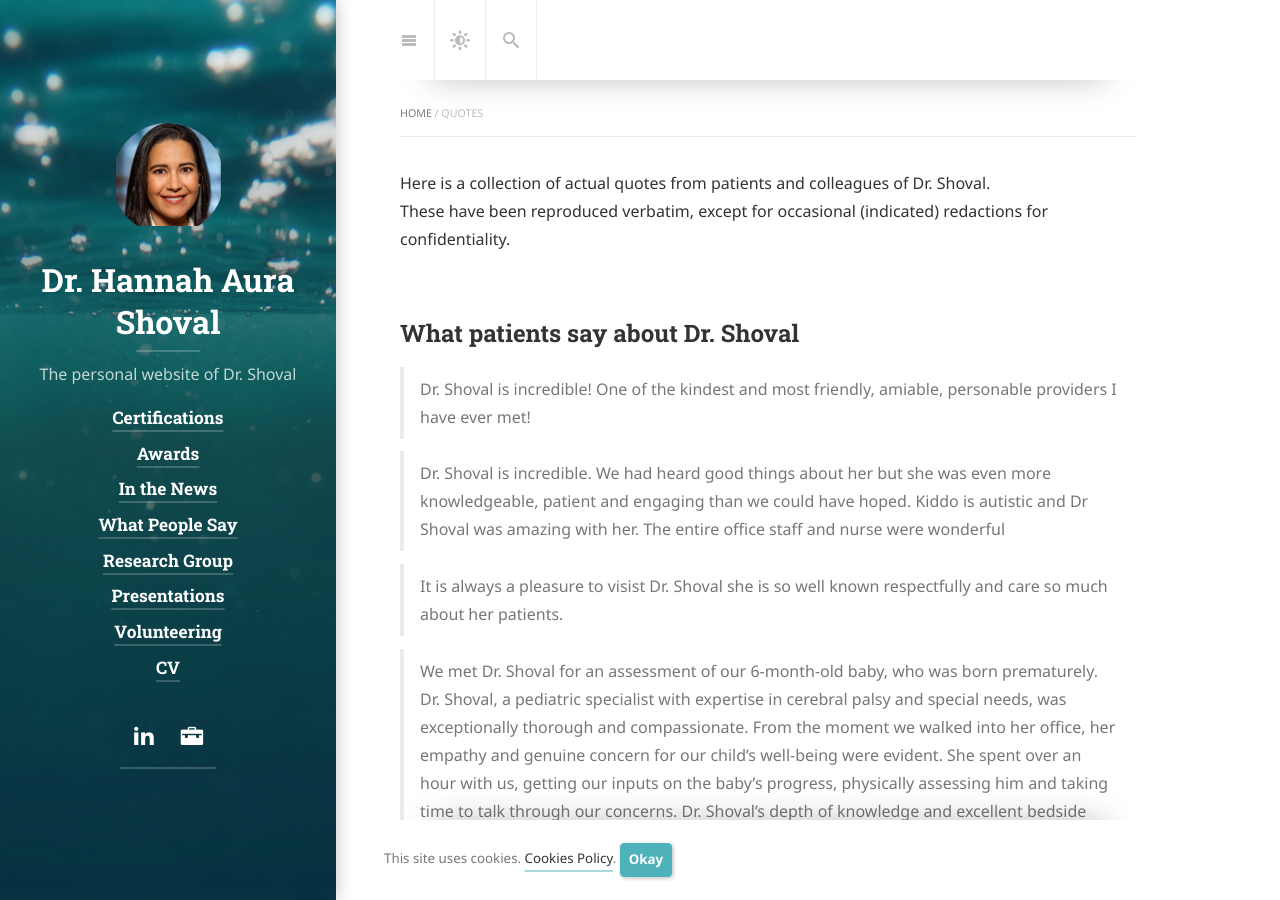
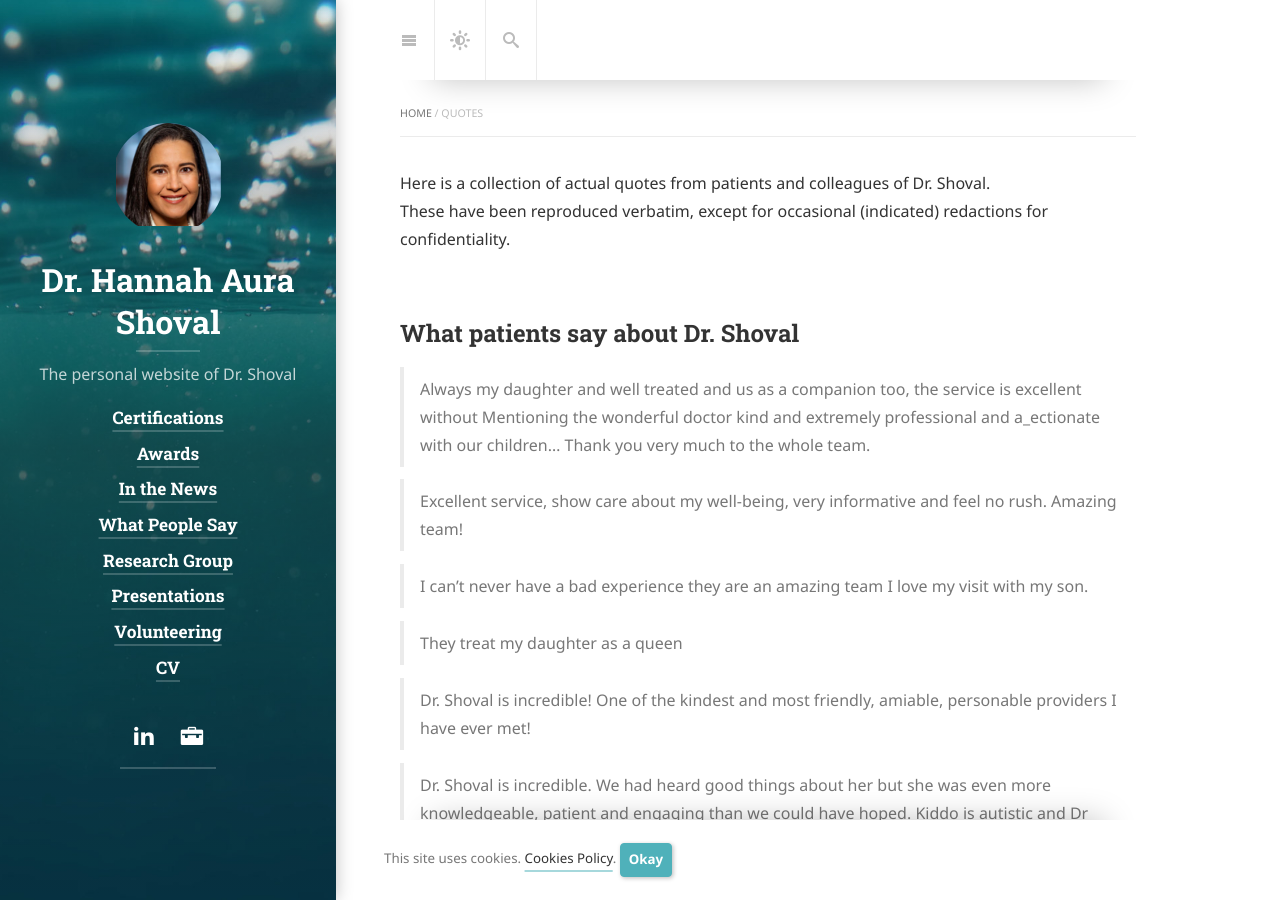
Before and after one commit to physiatry/physiatry.github.io, a Jekyll site: the page built from quotes.md, in a window 1280 px wide and 900 px high. Built offline with Jekyll 4.4.1, drawn with Linux system fonts in a browser that asks for light colours; cached includes are drawn as plain includes; nearby versions of some CDN libraries; some web fonts are replaced; library files that are not in the unit come from our copies.

Commit message:
Add patient quotes
Signed-off-by: Avi Shinnar <shinnar@us.ibm.com>

```diff
--- a/quotes.md
+++ b/quotes.md
@@ -10,6 +10,17 @@ These have been reproduced verbatim, except for occasional (indicated) redaction
 {:toc .large-only}
 
 ## What patients say about Dr. Shoval
+
+> Always my daughter and well treated and us as a companion too, the
+  service is excellent without Mentioning the wonderful doctor kind
+  and extremely professional and a_ectionate with our
+  children... Thank you very much to the whole team.
+
+> Excellent service, show care about my well-being, very informative and feel no rush. Amazing team!
+
+> I can't never have a bad experience they are an amazing team I love my visit with my son.
+
+> They treat my daughter as a queen
 
 > Dr. Shoval is incredible! One of the kindest and most friendly,
   amiable, personable providers I have ever met!
```
